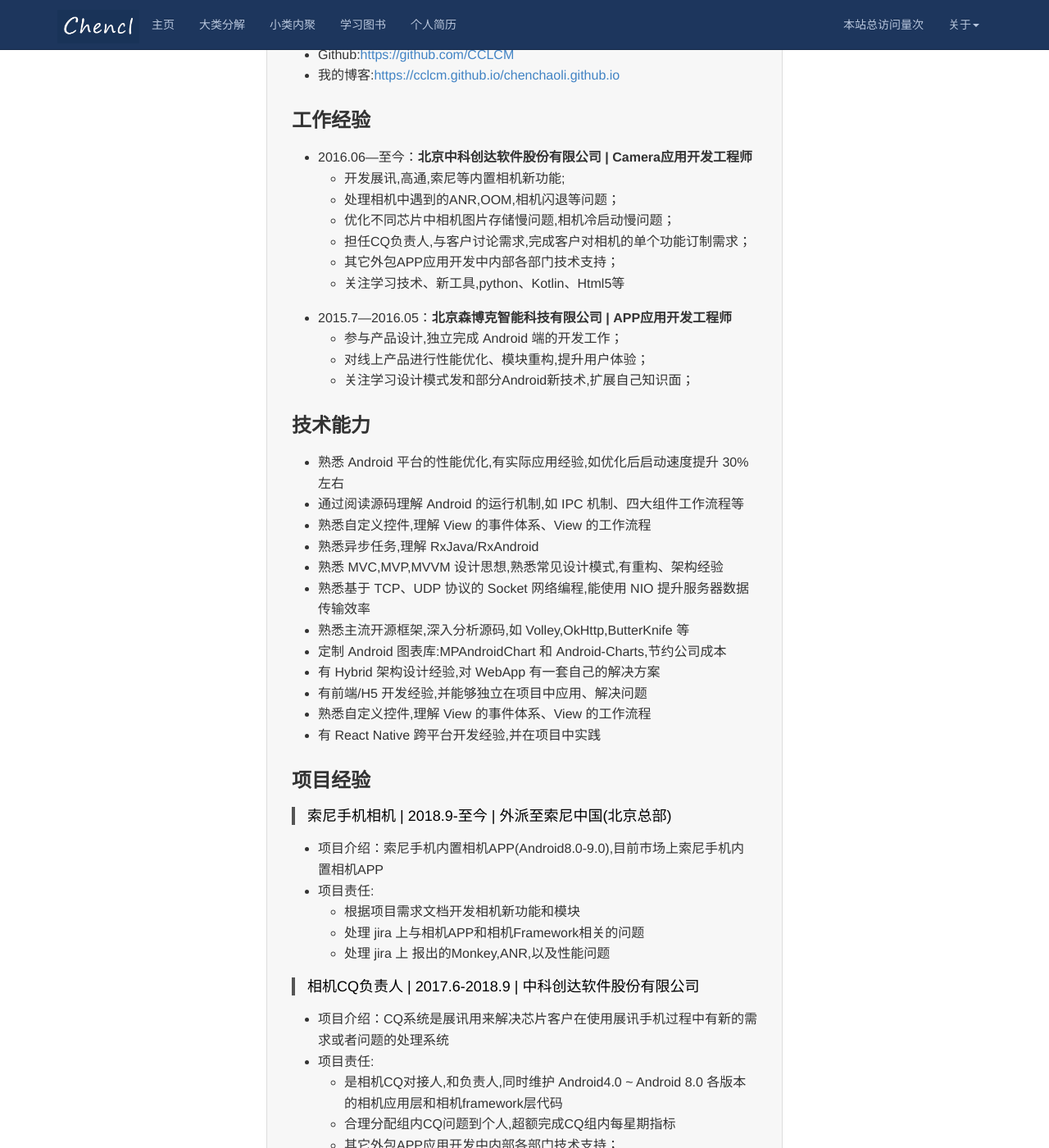
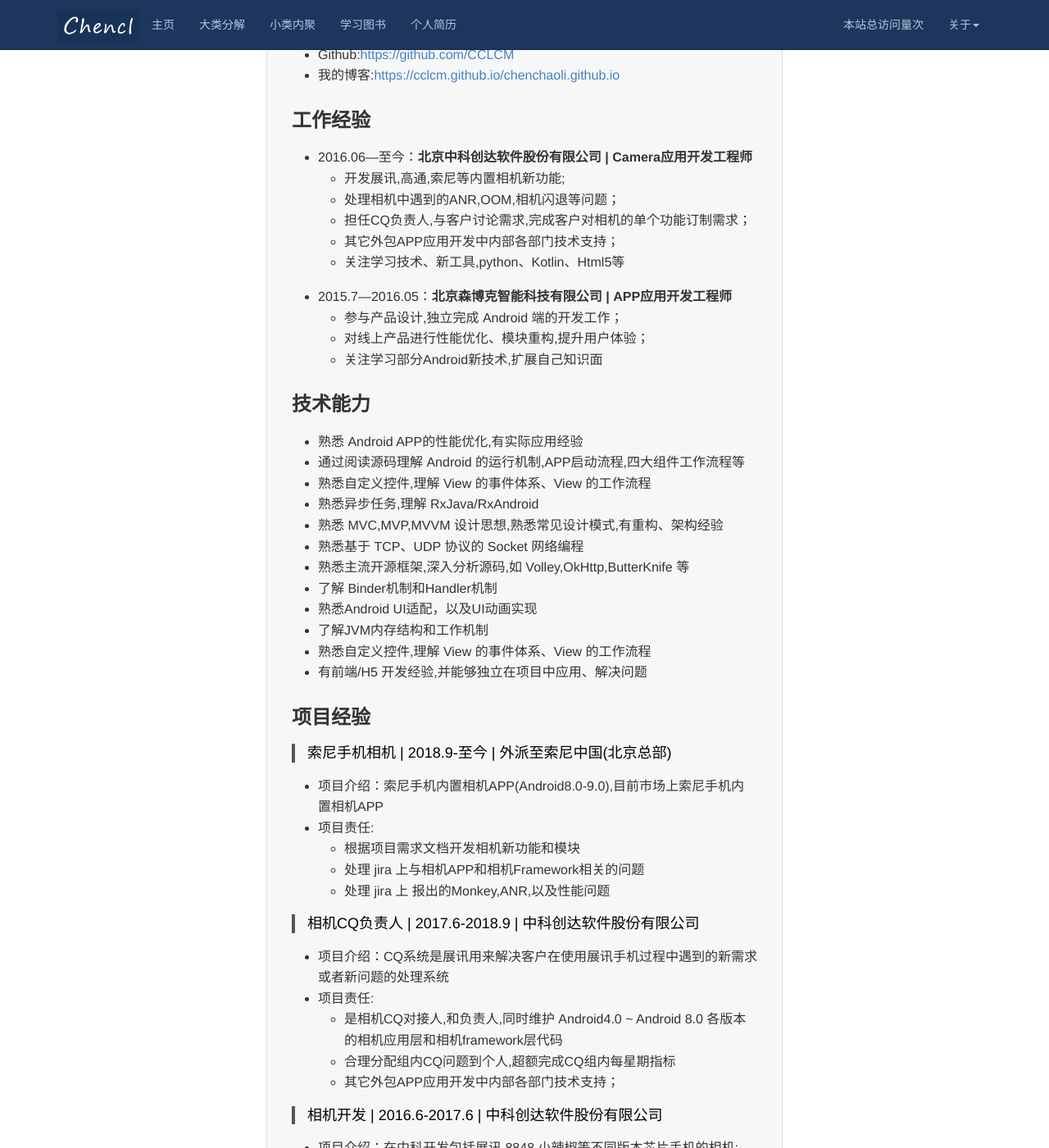
Before and after one commit to CCLCM/chenchaoli.github.io, a Jekyll site: the page built from resume/index.html, in a window 1280 px wide and 1400 px high, scrolled down 519 px. Shown: the whole window at 82% size. Built offline with Jekyll 4.4.1, drawn with Linux system fonts in a browser that asks for light colours; comment, search, counter and statistics services are not loaded; some of the changed text lies outside the part shown.

Commit message:
更新简历

```diff
--- a/resume/index.html
+++ b/resume/index.html
@@ -886,7 +886,6 @@ header: Posts By Category
       <ul>
       <li>开发展讯,高通,索尼等内置相机新功能;</li>
       <li>处理相机中遇到的ANR,OOM,相机闪退等问题；</li>
-      <li>优化不同芯片中相机图片存储慢问题,相机冷启动慢问题；</li>
       <li>担任CQ负责人,与客户讨论需求,完成客户对相机的单个功能订制需求；</li>
       <li>其它外包APP应用开发中内部各部门技术支持；</li>
       <li>关注学习技术、新工具,python、Kotlin、Html5等</li>
@@ -899,25 +898,25 @@ header: Posts By Category
       <ul>
       <li>参与产品设计,独立完成 Android 端的开发工作；</li>
       <li>对线上产品进行性能优化、模块重构,提升用户体验；</li>
-      <li>关注学习设计模式发和部分Android新技术,扩展自己知识面；</li>
+      <li>关注学习部分Android新技术,扩展自己知识面</li>
       </ul>
       </li>
       </ul>
 
       <h3 id="_3"><a name="user-content-_3" href="#_3" class="headeranchor-link" aria-hidden="true"><span class="headeranchor"></span></a>技术能力</h3>
       <ul>
-        <li>熟悉 Android 平台的性能优化,有实际应用经验,如优化后启动速度提升 30%左右</li>
-        <li>通过阅读源码理解 Android 的运行机制,如 IPC 机制、四大组件工作流程等</li>
+        <li>熟悉 Android APP的性能优化,有实际应用经验</li>
+        <li>通过阅读源码理解 Android 的运行机制,APP启动流程,四大组件工作流程等</li>
         <li>熟悉自定义控件,理解 View 的事件体系、View 的工作流程</li>
         <li>熟悉异步任务,理解 RxJava/RxAndroid</li>
         <li>熟悉 MVC,MVP,MVVM 设计思想,熟悉常见设计模式,有重构、架构经验</li>
-        <li>熟悉基于 TCP、UDP 协议的 Socket 网络编程,能使用 NIO 提升服务器数据传输效率</li>
+        <li>熟悉基于 TCP、UDP 协议的 Socket 网络编程</li>
         <li>熟悉主流开源框架,深入分析源码,如 Volley,OkHttp,ButterKnife 等</li>
-        <li>定制 Android 图表库:MPAndroidChart 和 Android-Charts,节约公司成本</li>
-        <li>有 Hybrid 架构设计经验,对 WebApp 有一套自己的解决方案</li>
+        <li>了解 Binder机制和Handler机制</li>
+        <li>熟悉Android UI适配，以及UI动画实现</li>
+        <li>了解JVM内存结构和工作机制</li>
+        <li>熟悉自定义控件,理解 View 的事件体系、View 的工作流程</li>
         <li>有前端/H5 开发经验,并能够独立在项目中应用、解决问题</li>
-        <li>熟悉自定义控件,理解 View 的事件体系、View 的工作流程</li>
-        <li>有 React Native 跨平台开发经验,并在项目中实践</li>
       </ul>
 
       <h3 id="_5"><a name="user-content-_5" href="#_5" class="headeranchor-link" aria-hidden="true"><span class="headeranchor"></span></a>项目经验</h3>
@@ -939,7 +938,7 @@ header: Posts By Category
       <p>相机CQ负责人 | 2017.6-2018.9 | 中科创达软件股份有限公司</p>
       </blockquote>
       <ul>
-      <li>项目介绍：CQ系统是展讯用来解决芯片客户在使用展讯手机过程中有新的需求或者问题的处理系统</li>
+      <li>项目介绍：CQ系统是展讯用来解决客户在使用展讯手机过程中遇到的新需求或者新问题的处理系统</li>
       <li>项目责任:<ul>
       <li>是相机CQ对接人,和负责人,同时维护 Android4.0 ~ Android 8.0 各版本的相机应用层和相机framework层代码</li>
       <li>合理分配组内CQ问题到个人,超额完成CQ组内每星期指标 </li>
@@ -985,8 +984,8 @@ header: Posts By Category
 
       <h3 id="_5"><a name="user-content-_5" href="#_5" class="headeranchor-link" aria-hidden="true"><span class="headeranchor"></span></a>自我评价</h3>
       <ul>
-        <li>靠谱工程师,3.5年安卓开发经验,同时具备前端开发经验,技术深挖能力强,精益求精;</li>
-        <li>工作细致,严谨负责,乐于学习新技术,致力于开发精品 APP;</li>
+        <li>靠谱工程师,3.5年安卓开发经验,技术深挖能力强,精益求精;</li>
+        <li>工作细致,严谨负责,乐于学习新技术,致力于开发精品APP;</li>
         <li>求知欲旺盛,对事物有较强的分析能力,敢于接受新的挑战,抗压能力强;</li>
       </ul>
 
```
